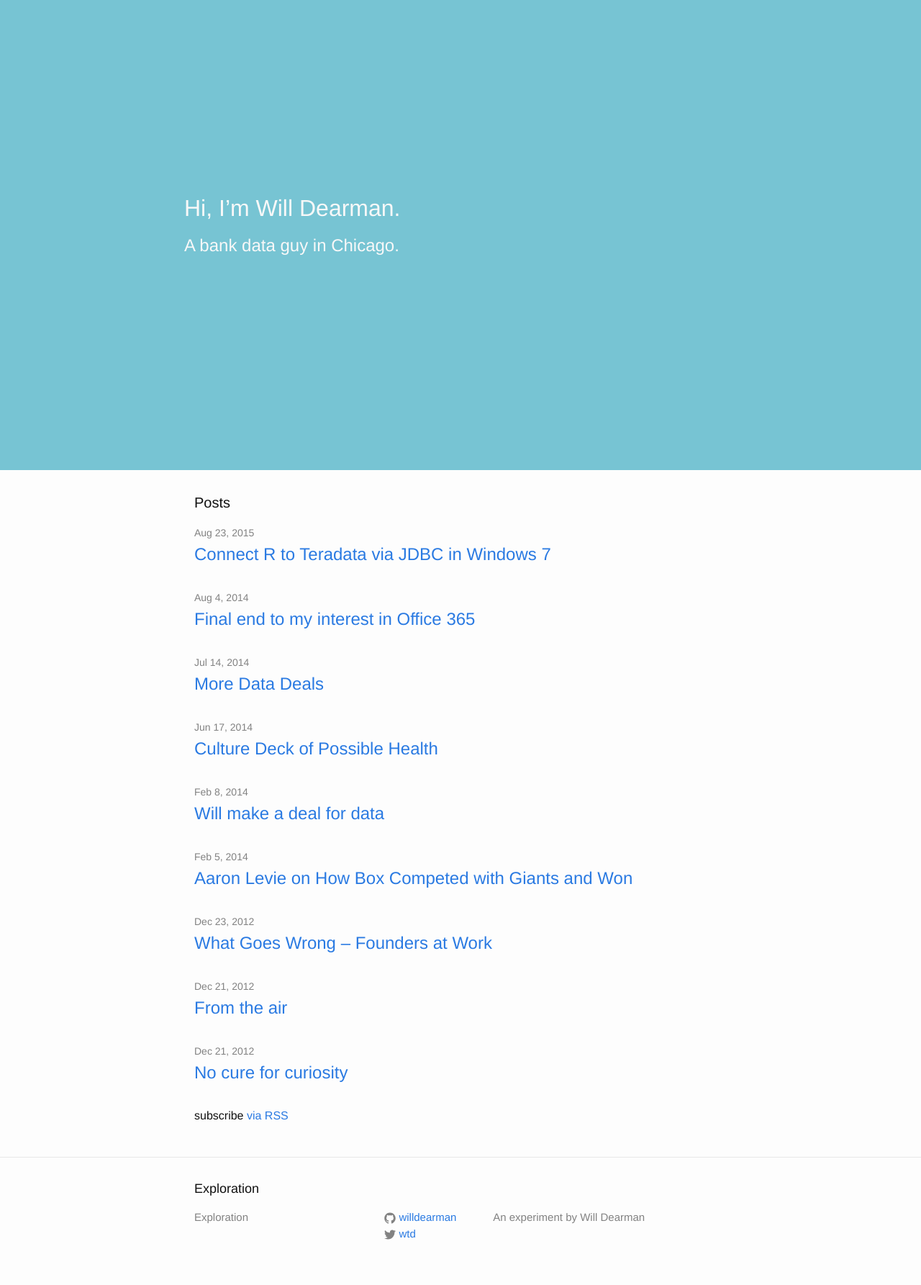
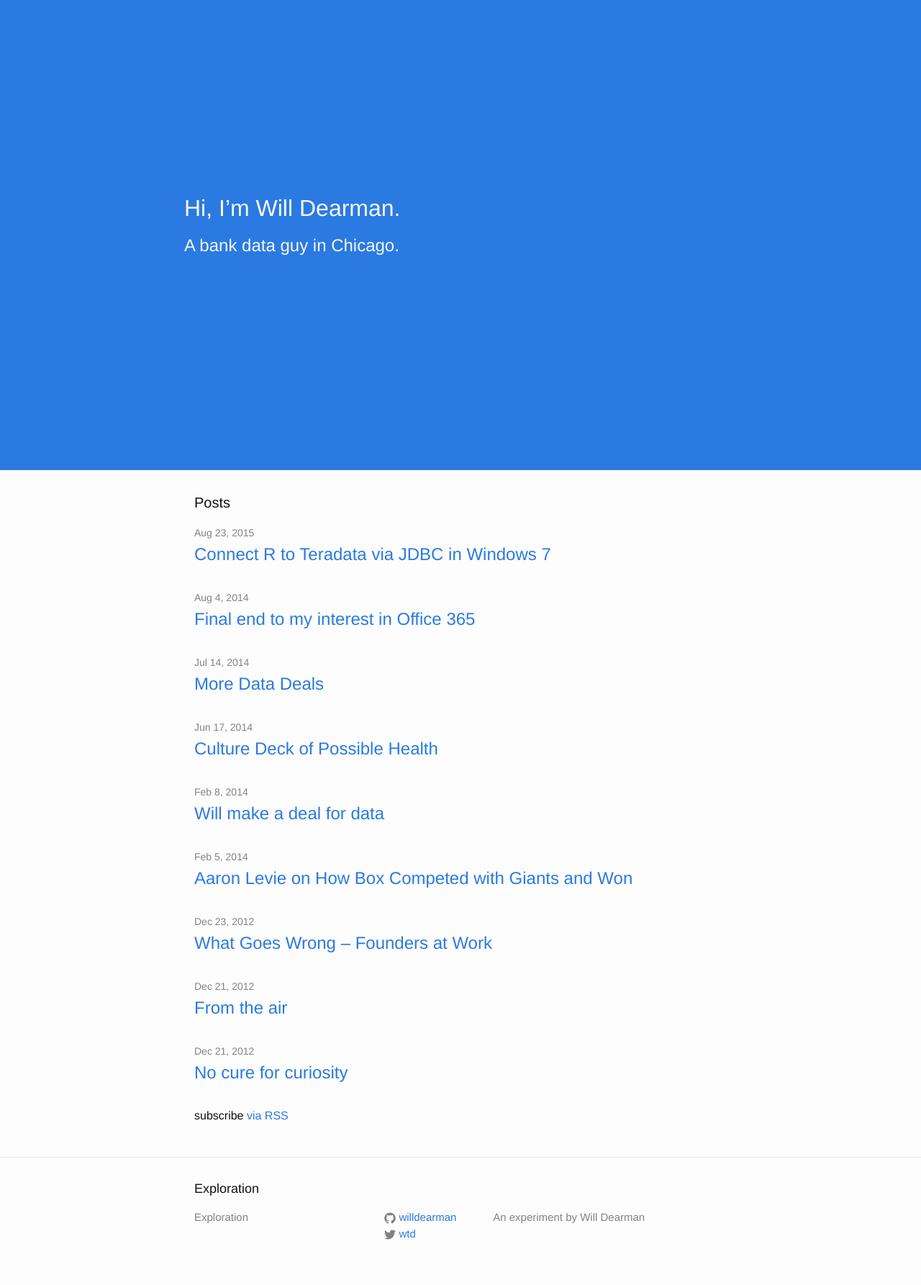
Before and after one commit to willdearman/willdearman, a Jekyll site: the page built from index.html, in a window 1280 px wide. Shown: the whole page at 72% size. Built offline with Jekyll 4.4.1, drawn with Linux system fonts in a browser that asks for light colours; the list of posts is cut into pages by our own code.

Commit message:
more on intro box

```diff
--- a/_sass/_introbox.scss
+++ b/_sass/_introbox.scss
@@ -10,7 +10,7 @@
   padding-left: 20%;
   padding-right: 20%;
   font-weight: 100;
-  background-color: #77C4D3;
+  background-color: $brand-color;
   z-index: 55;
   color: #f8f8f8;
   line-height: 1.3;
@@ -23,7 +23,7 @@
 }
 .bigbox > .name {
   position: relative;
-  font-size: 3em;
+  font-size: 4em;
   top: 40%;
 
 }
```
